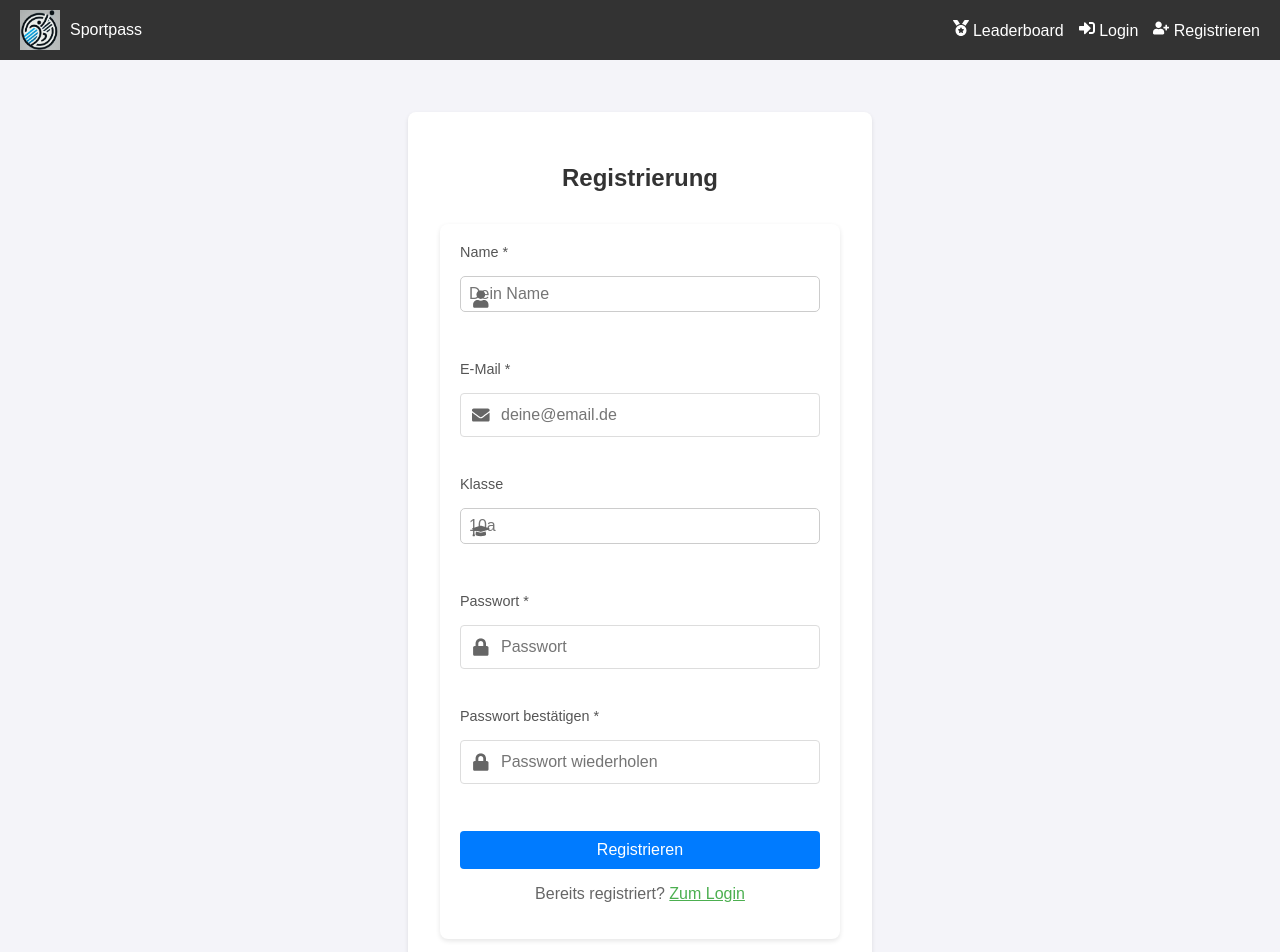
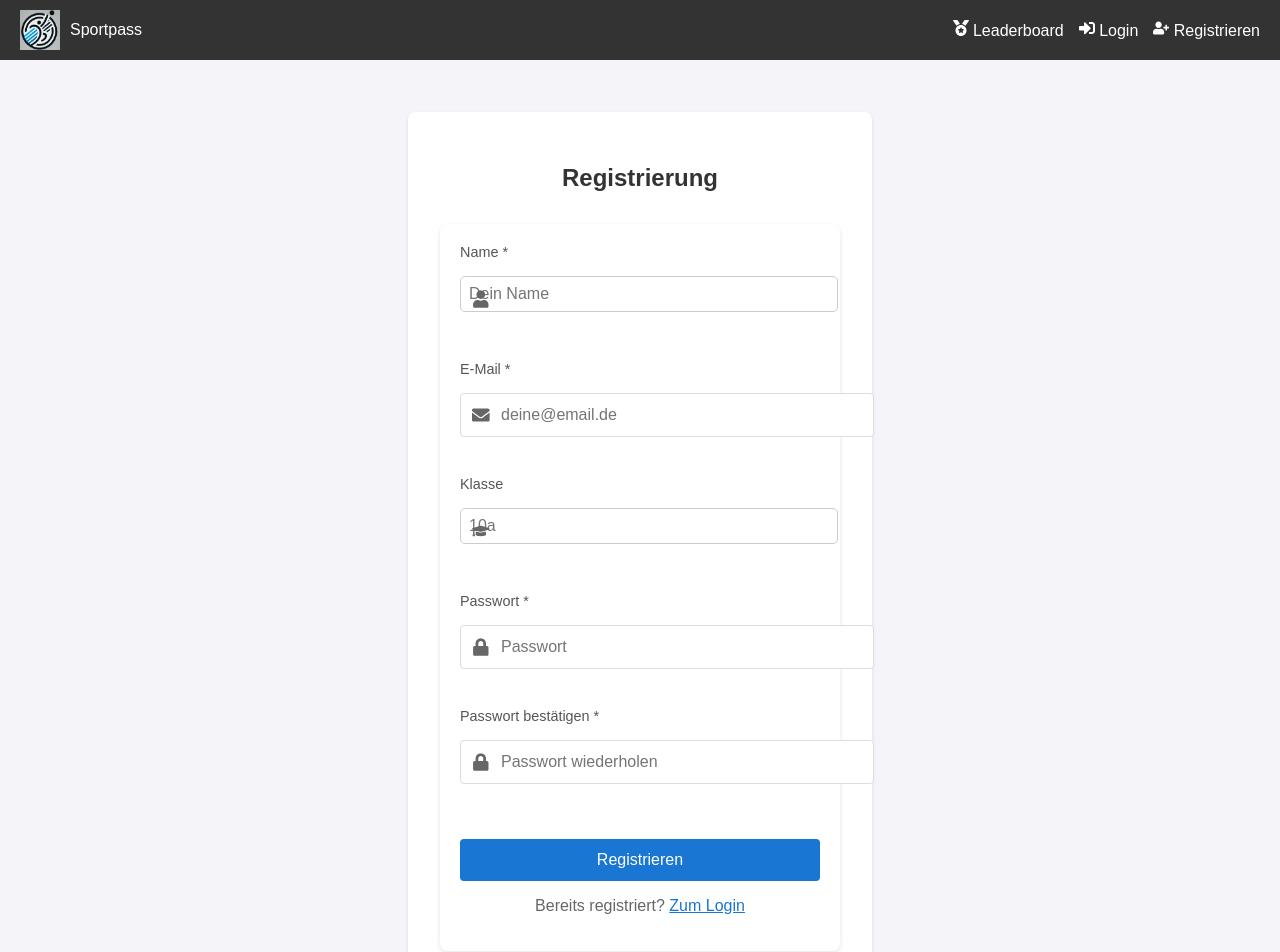
Before and after one commit to Chris123-crypto-ship-it/Sportpass_2025, a React (Create React App) app: page /register in a window 1280 px wide. Shown: the top 952 px of the page. Built offline with nearby package versions, Linux system fonts and the light colour scheme.

Commit message:
bekannnt

```diff
--- a/src/pages/Register.js
+++ b/src/pages/Register.js
@@ -210,7 +210,7 @@ const Register = () => {
 
             {error && <div className="error-message">{error}</div>}
 
-            <button type="submit" disabled={loading}>
+            <button type="submit" disabled={loading} className="primary-button">
               {loading ? 'Registriere...' : 'Registrieren'}
             </button>
 
--- a/src/styles/ForgotPassword.css
+++ b/src/styles/ForgotPassword.css
@@ -56,6 +56,8 @@
   transform: translateY(-50%);
   color: #666;
   font-size: 1.1rem;
+  z-index: 1;
+  pointer-events: none;
 }
 
 .error-message {
@@ -95,9 +97,13 @@ button:disabled {
 }
 
 .login-link span {
-  color: #4CAF50;
+  color: #1976d2;
   cursor: pointer;
   text-decoration: underline;
+}
+
+.login-link span:hover {
+  color: #0d47a1;
 }
 
 .success-message {
--- a/src/styles/Login.css
+++ b/src/styles/Login.css
@@ -32,24 +32,27 @@
 
 .input-with-icon {
   position: relative;
-  display: flex;
-  align-items: center;
-}
-
-.input-icon {
-  position: absolute;
-  left: 12px;
-  color: #666;
 }
 
 .input-with-icon input {
   width: 100%;
-  padding: 0.8rem;
+  padding: 0.75rem;
   padding-left: 2.5rem;
   border: 1px solid #ddd;
   border-radius: 4px;
   font-size: 1rem;
-  transition: border-color 0.3s ease;
+  transition: border-color 0.3s;
+}
+
+.input-with-icon .input-icon {
+  position: absolute;
+  left: 0.75rem;
+  top: 50%;
+  transform: translateY(-50%);
+  color: #666;
+  font-size: 1.1rem;
+  z-index: 1;
+  pointer-events: none;
 }
 
 .input-with-icon input:focus {
@@ -66,30 +69,31 @@
   gap: 0.5rem;
 }
 
-.btn-primary {
-  background-color: #007bff;
+.btn-primary, button {
+  width: 100%;
+  padding: 0.75rem;
+  background-color: #1976d2;
   color: white;
-  padding: 0.8rem;
   border: none;
   border-radius: 4px;
   font-size: 1rem;
   cursor: pointer;
-  transition: background-color 0.3s ease;
+  transition: background-color 0.3s;
 }
 
-.btn-primary:hover {
-  background-color: #0056b3;
+.btn-primary:hover, button:hover {
+  background-color: #0d47a1;
 }
 
-.btn-primary:disabled {
-  background-color: #ccc;
+.btn-primary:disabled, button:disabled {
+  background-color: #cccccc;
   cursor: not-allowed;
 }
 
 .btn-link {
   background: none;
   border: none;
-  color: #007bff;
+  color: #1976d2;
   text-decoration: underline;
   cursor: pointer;
   padding: 0;
@@ -97,7 +101,7 @@
 }
 
 .btn-link:hover {
-  color: #0056b3;
+  color: #0d47a1;
 }
 
 .btn-link:disabled {
@@ -112,7 +116,7 @@
 }
 
 .register-link a {
-  color: #007bff;
+  color: #1976d2;
   text-decoration: none;
 }
 
@@ -126,12 +130,20 @@
   font-size: 0.9rem;
 }
 
-.forgot-password-link span {
-  color: #4CAF50;
+.forgot-password-link span,
+.login-link span,
+.login-link a,
+.register-link a,
+.btn-link {
+  color: #1976d2;
   cursor: pointer;
   text-decoration: underline;
 }
 
-.forgot-password-link span:hover {
-  color: #45a049;
+.forgot-password-link span:hover,
+.login-link span:hover,
+.login-link a:hover,
+.register-link a:hover,
+.btn-link:hover {
+  color: #0d47a1;
 }
--- a/src/styles/Register.css
+++ b/src/styles/Register.css
@@ -49,7 +49,13 @@
 }
 
 .input-with-icon input {
+  width: 100%;
+  padding: 0.75rem;
   padding-left: 2.5rem;
+  border: 1px solid #ddd;
+  border-radius: 4px;
+  font-size: 1rem;
+  transition: border-color 0.3s;
 }
 
 .input-with-icon .input-icon {
@@ -59,6 +65,8 @@
   transform: translateY(-50%);
   color: #666;
   font-size: 1.1rem;
+  z-index: 1;
+  pointer-events: none;
 }
 
 .error-message {
@@ -70,23 +78,24 @@
   text-align: center;
 }
 
-button {
+.primary-button, button {
   width: 100%;
   padding: 0.75rem;
-  background-color: #4CAF50;
+  background-color: #1976d2;
   color: white;
   border: none;
   border-radius: 4px;
   font-size: 1rem;
   cursor: pointer;
   transition: background-color 0.3s;
+  margin-top: 0.5rem;
 }
 
-button:hover {
-  background-color: #45a049;
+.primary-button:hover, button:hover {
+  background-color: #0d47a1;
 }
 
-button:disabled {
+.primary-button:disabled, button:disabled {
   background-color: #cccccc;
   cursor: not-allowed;
 }
@@ -173,3 +182,19 @@ button:disabled {
   gap: 1rem;
   margin-top: 2rem;
 }
+
+.forgot-password-link span,
+.login-link span,
+.login-link a,
+.register-link a {
+  color: #1976d2;
+  cursor: pointer;
+  text-decoration: underline;
+}
+
+.forgot-password-link span:hover,
+.login-link span:hover,
+.login-link a:hover,
+.register-link a:hover {
+  color: #0d47a1;
+}
--- a/src/styles/ResetPassword.css
+++ b/src/styles/ResetPassword.css
@@ -50,6 +50,8 @@
   transform: translateY(-50%);
   color: #666;
   font-size: 1.1rem;
+  z-index: 1;
+  pointer-events: none;
 }
 
 .error-message {
@@ -103,6 +105,10 @@ button:disabled {
 }
 
 .primary-button {
-  background-color: #4CAF50;
+  background-color: #1976d2;
   margin-top: 1rem;
 }
+
+.primary-button:hover {
+  background-color: #0d47a1;
+}
```
